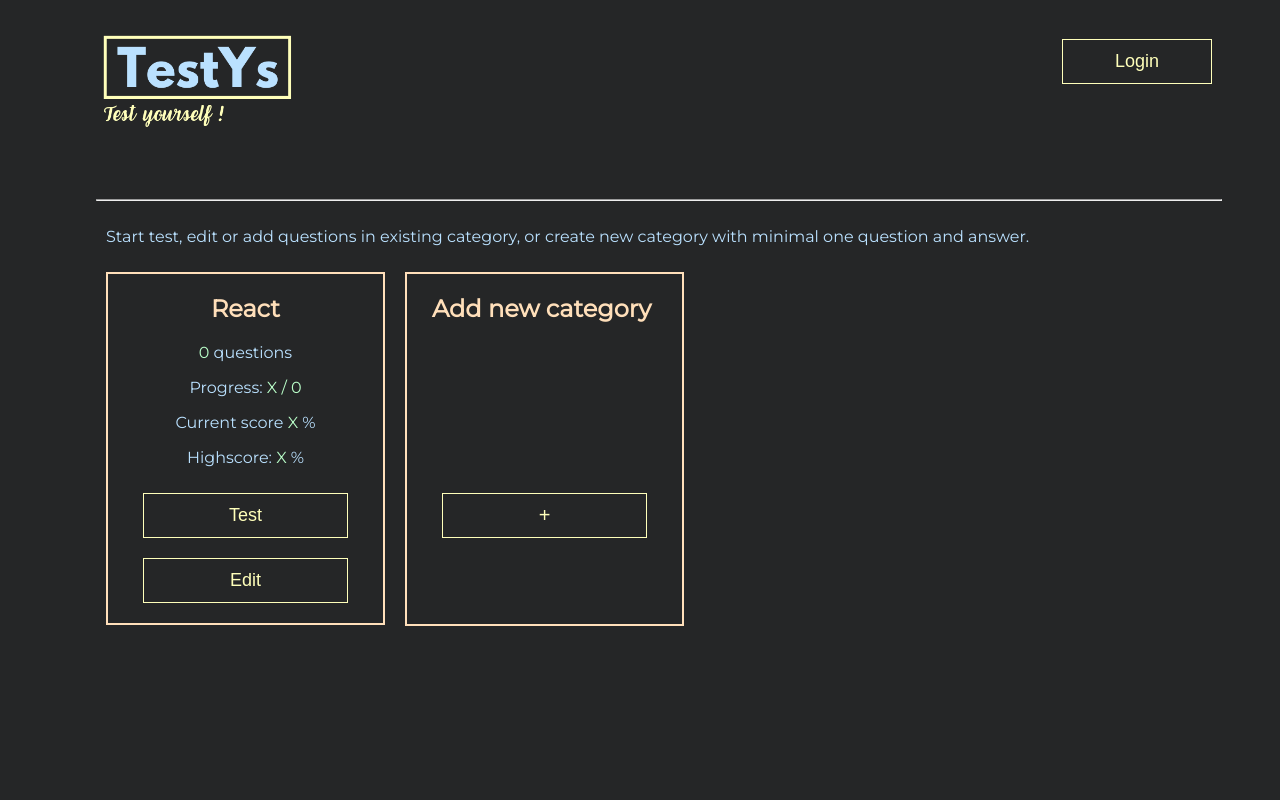
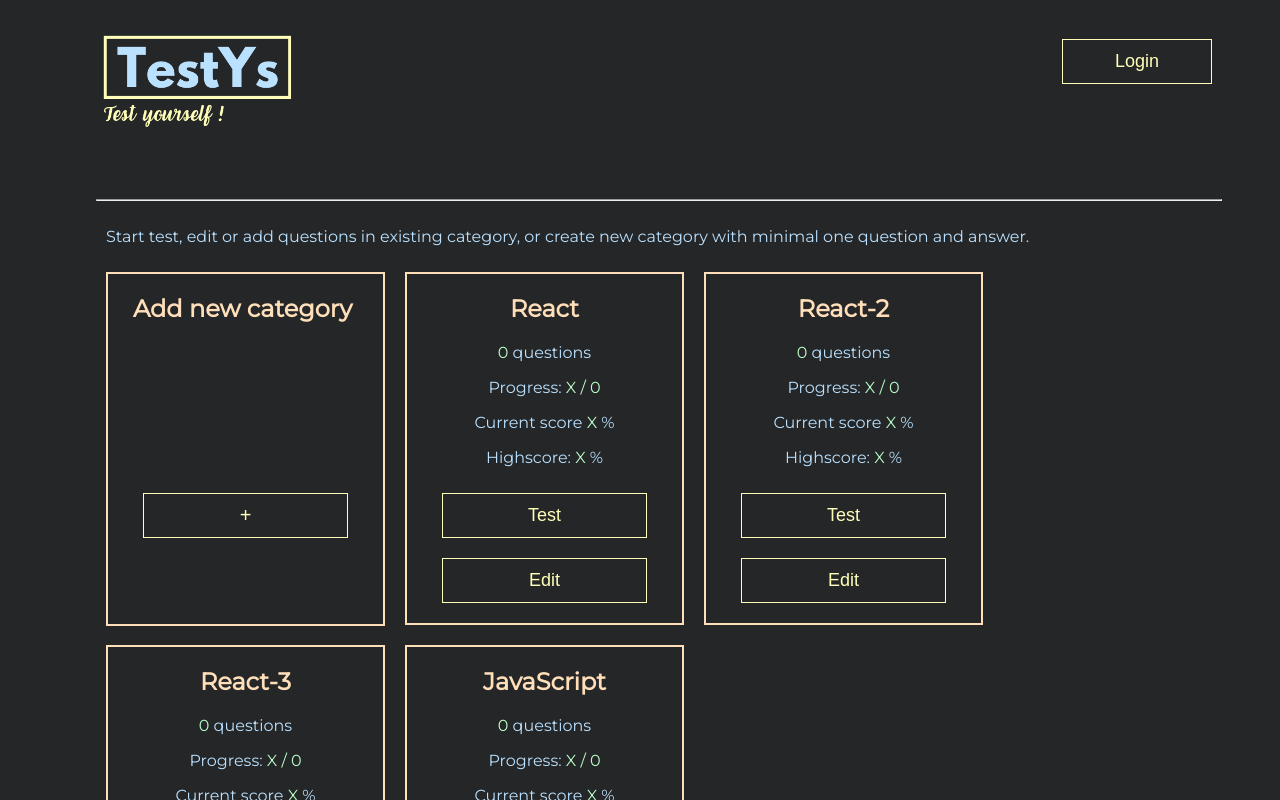
Before and after one commit to MonaRuz/test-youself-v1, a React (Vite) app: page /app in a window 1280 px wide. Shown: the top 800 px of the page. Built offline with nearby package versions, Linux system fonts and the light colour scheme; data requests are answered from the project's data file.

Commit message:
Creating a list of categories

```diff
--- a/src/components/Categories.jsx
+++ b/src/components/Categories.jsx
@@ -5,10 +5,9 @@ import Error from "./Error"
 import { useQuestions } from "..//contexts/QuestionsContext"
 
 export default function Categories() {
+	const { error, categories } = useQuestions()
 
-	const{error,questions}=useQuestions()
-
-	if(error)return <Error>{error}</Error>
+	if (error) return <Error>{error}</Error>
 
 	return (
 		<>
@@ -18,14 +17,10 @@ export default function Categories() {
 				category with minimal one question and answer.
 			</p>
 			<div className={styles.box}>
-				<Category
-					cat={"React"}
-					questions={questions}
-				/>
-				{/* <Category
-					cat={"JavaScript"}
-				/> */}
 				<NewCategory />
+				{categories.map((category) => (
+					<Category category={category} key={category} />
+				))}
 			</div>
 		</>
 	)
--- a/src/components/Category.jsx
+++ b/src/components/Category.jsx
@@ -3,12 +3,12 @@ import styles from "./Category.module.css"
 import Button from "./Button"
 import { useQuestions } from "..//contexts/QuestionsContext"
 
-export default function Category() {
+export default function Category({category}) {
 	const{questions}=useQuestions()
 	const navigate=useNavigate()
 	return (
 		<div className={styles.category}>
-			<h2 className={styles.title}>React</h2>
+			<h2 className={styles.title}>{category}</h2>
 			<p>
 				<span className={styles.values}>{questions.length}</span> questions
 			</p>
--- a/src/contexts/QuestionsContext.jsx
+++ b/src/contexts/QuestionsContext.jsx
@@ -9,6 +9,7 @@ function QuestionsProvider({ children }) {
 	const [testQuestions, setTestQuestions] = useState([])
 	const [error, setError] = useState("")
 	const[categories,setCategories]=useState([])
+	const[category,setCategory]=useState("")
 
 	useEffect(function () {
 		async function getQuestions() {
@@ -31,8 +32,26 @@ function QuestionsProvider({ children }) {
 		getQuestions()
 	}, [])
 
+	async function getQuestions() {
+		try {
+			const res = await fetch(`${BASE_URL}/${category}`)
+
+			if (!res.ok)
+				throw new Error("Something went wrong with questions fetching.")
+
+			const data = await res.json()
+			console.log(data);
+			setCategories(data)
+			setQuestions(data)
+			setTestQuestions(data)
+		} catch (err) {
+			console.error(err.message)
+			setError("Something went wrong with questions fetching!")
+		}
+	}
+
 	return (
-		<QuestionsContext.Provider value={{ questions, testQuestions,setTestQuestions, error }}>
+		<QuestionsContext.Provider value={{ questions, testQuestions,setTestQuestions, error,getQuestions,categories }}>
 			{children}
 		</QuestionsContext.Provider>
 	)
```
